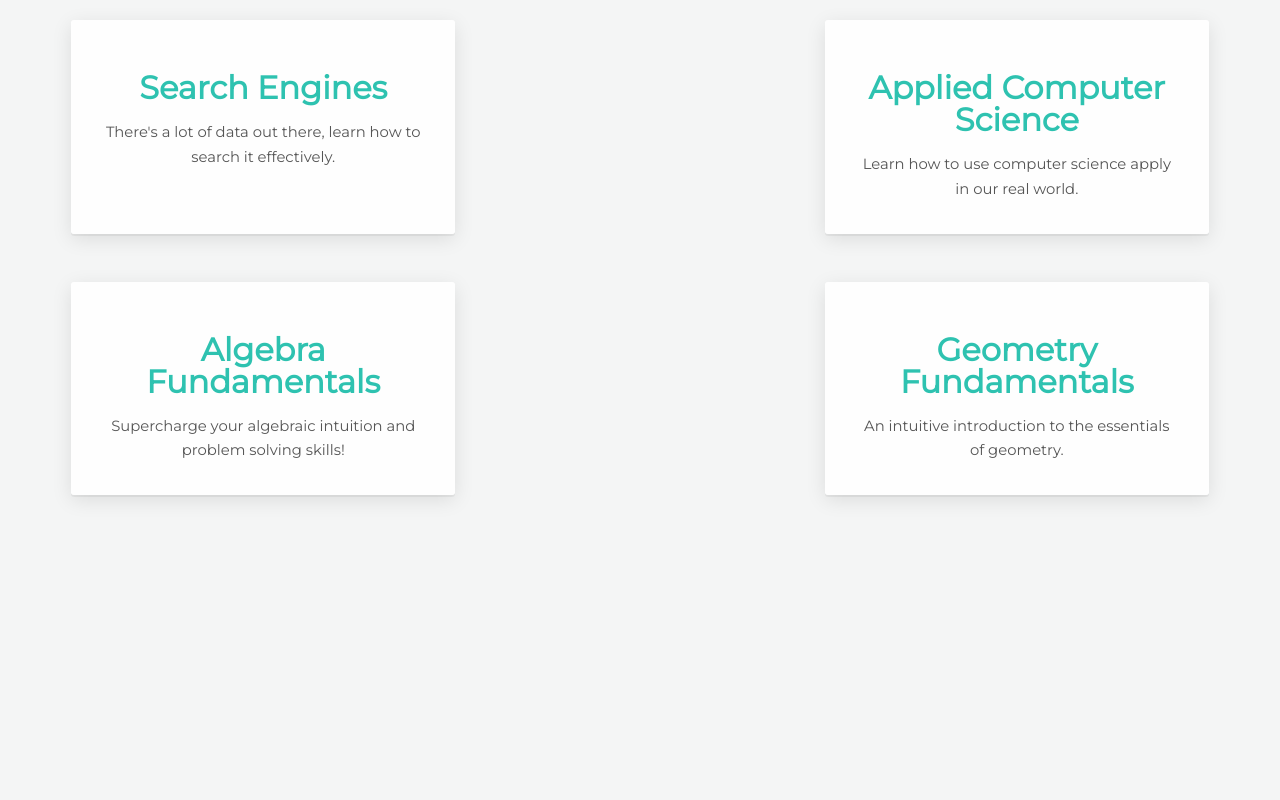
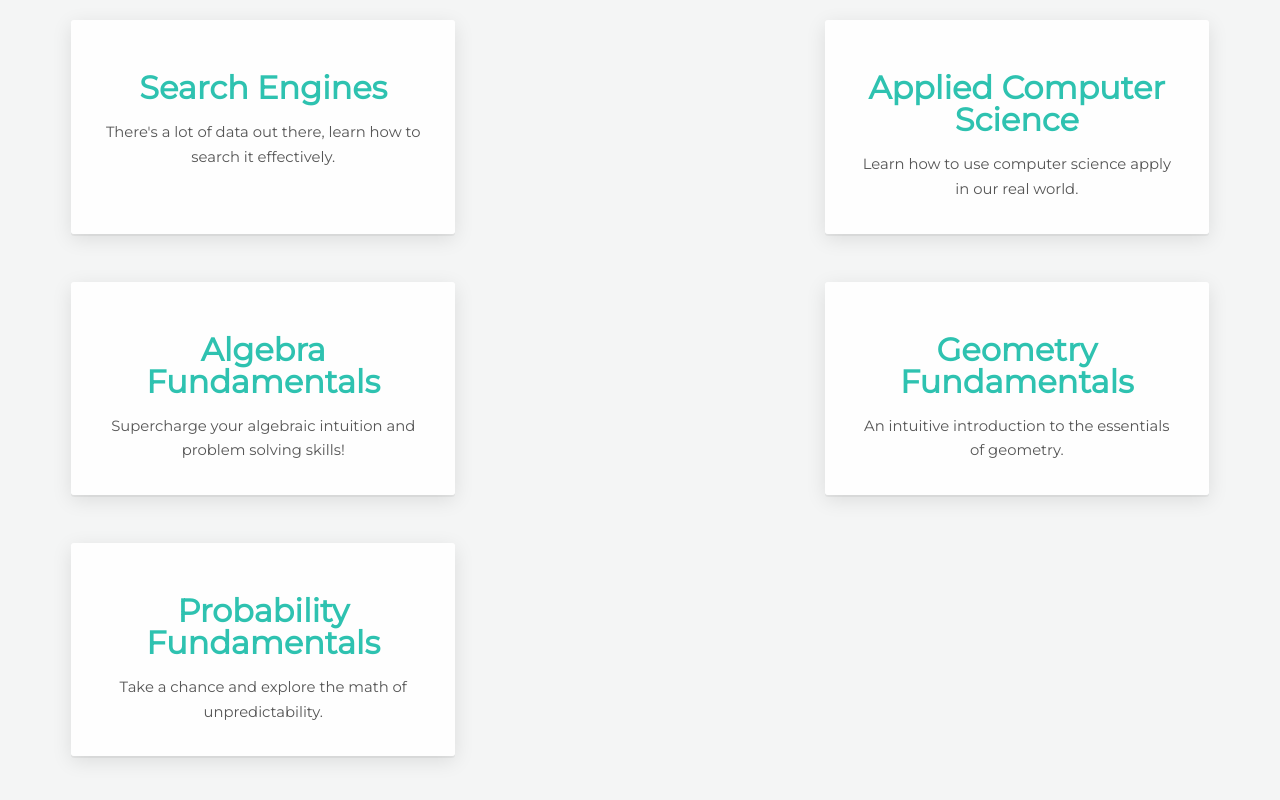
Before and after one commit to civita-laurea/ASU-Game, a React (Create React App) app in the folder Frontend/: page / in a window 1280 px wide. Shown: the part 1012-1812 px from the top of the page. Before the commit the page ends 1619 px from the top, so only its background shows below. Built offline with nearby package versions, Linux system fonts and the light colour scheme.

Commit message:
Add more subject

```diff
--- a/Frontend/src/emojipedia.js
+++ b/Frontend/src/emojipedia.js
@@ -69,7 +69,14 @@ const emojipedia = [
       name: "Geometry Fundamentals",
       meaning:
         "An intuitive introduction to the essentials of geometry."
-    }
+    },
+    {
+      id: 11,
+
+      name: "Probability Fundamentals",
+      meaning:
+        "Take a chance and explore the math of unpredictability."
+    },
   ];
 
   export default emojipedia;
```
Also changed, not shown: 1 other file (tests, documents, lock files or other folders).
